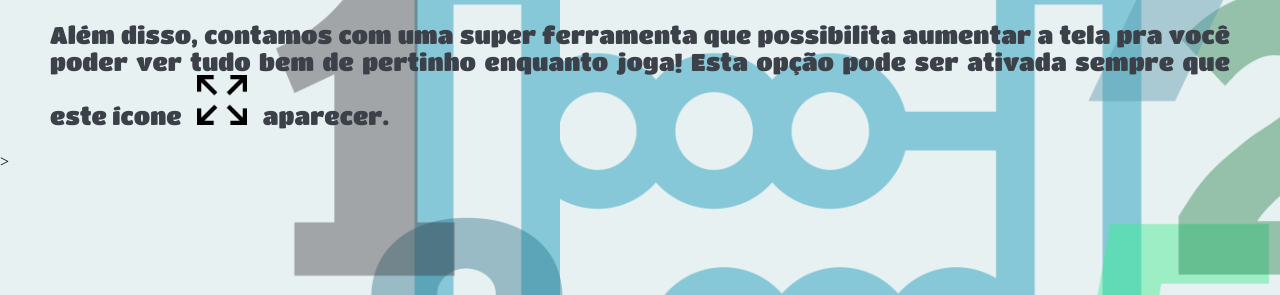
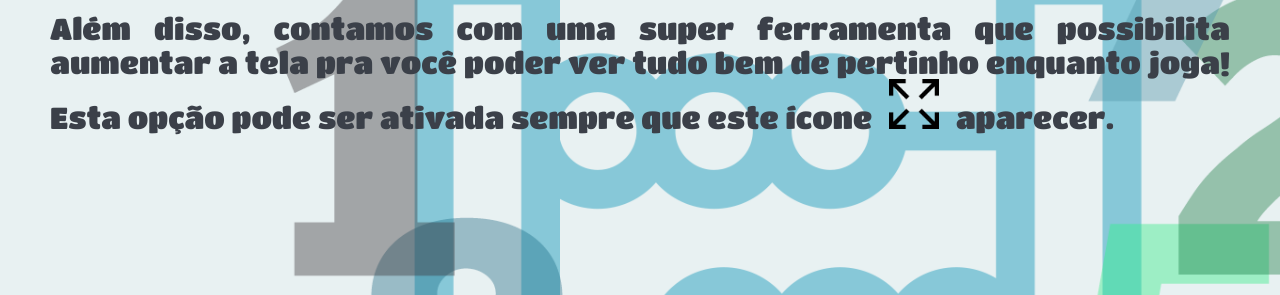
Before and after one commit to gustavojordao/ihc, a plain HTML site: page acessibilidade.html in a window 1280 px wide. Shown: the part 357-652 px from the top of the page. Drawn offline with Linux system fonts and the light colour scheme; a web font is replaced by a local one.

Commit message:
tentando resolver conflito no css

```diff
--- a/acessibilidade.html
+++ b/acessibilidade.html
@@ -8,15 +8,14 @@
 	</head>
 	<body class="background_class">
 		<h1 alt="Acessibilidade">Acessibilidade</h1>
-		<div>
       <p>O <strong>MATEMÁGICA</strong> acredita que todas as crianças podem aprender Matemática de um jeito divertido.
         É por isso que este jogo conta com descritores em todos os links e textos para facilitar a compatibilidade com leitores de tela.</p>
       <p>Além disso, contamos com uma super ferramenta que possibilita aumentar a tela pra você poder ver tudo bem de pertinho enquanto joga!
       Esta opção pode ser ativada sempre que este ícone <img class="expand_icon" src="assets/images/expand.png" alt="Botão de aumentar tela"> aparecer.</p>
-		</div>
+
 		<div class="back_rounded_corner">
 			<a class="default_text " href="index.html" >Voltar</a>
-		</div>>
+		</div>
 	</body>
 </html>
 
--- a/style.css
+++ b/style.css
@@ -12,6 +12,7 @@ h1 {
   text-align: center;
   text-decoration: none;
   color: #3b4049;
+  margin-bottom: 30px;
 }
 
 #jogar {
@@ -123,8 +124,9 @@ a, a.visited {
 
 p {
   font-family: "Titan One";
-  font-size: 24px;
+  font-size: 30px;
   color: #3b4049;
   text-align: justify;
   margin-left: 50px;
   margin-right: 50px;
+}
```
